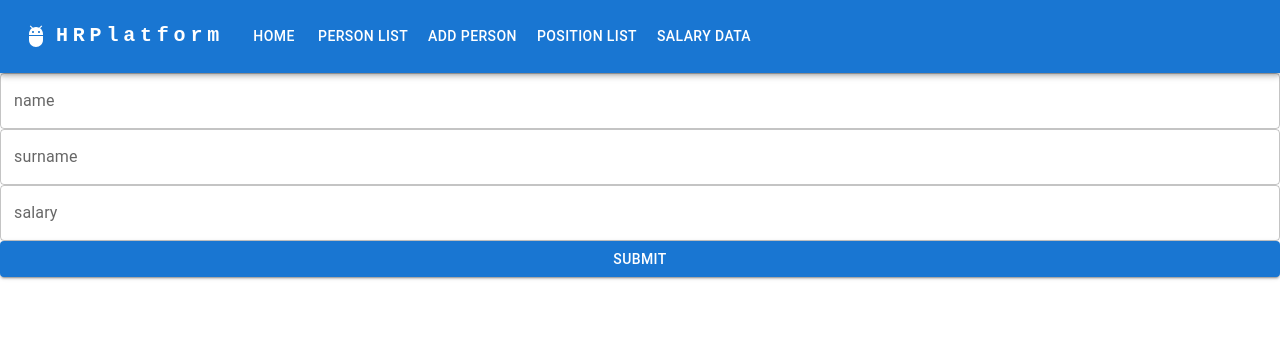
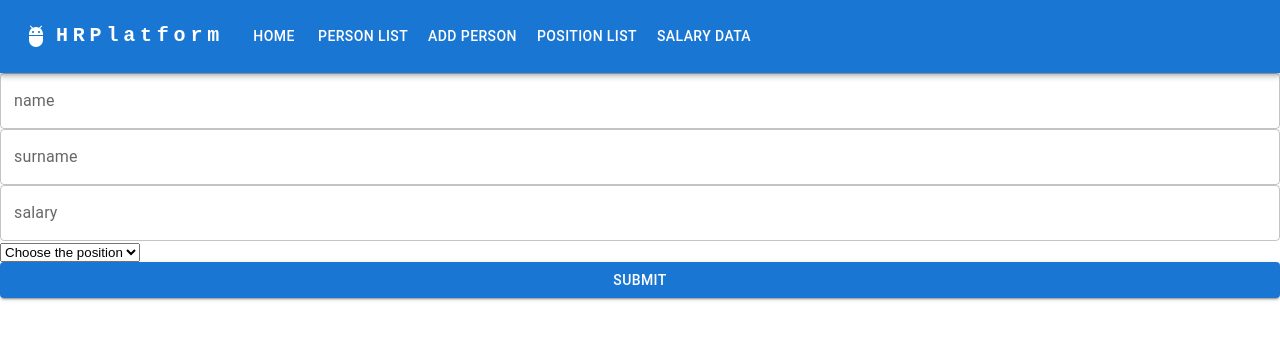
Before and after one commit to chimny/HRPlatformFrontEnd, a React (Create React App) app: page / in a window 1280 px wide. Shown: the top 340 px of the page. Built offline with nearby package versions, Linux system fonts and the light colour scheme.

Commit message:
strugling with select

```diff
--- a/src/App.tsx
+++ b/src/App.tsx
@@ -14,6 +14,7 @@ import {Navigation} from "./components/Navigation/Navigation";
 import {PersonList} from "./components/PersonList/PersonList";
 import {UpdatePersonForm} from "./components/Form/UpdatePersonForm";
 import {Formik} from "./components/Form/Formik";
+import {UpdatedPersonFormik} from "./components/Formik/UpdatedPersonFormik";
 
 
 
@@ -27,9 +28,9 @@ function App() {
           <Navigation/>
           <Routes>
               {/*@todo test route below*/}
-              <Route path='/' element={<Home/>}/>
+              <Route path='/' element={<UpdatedPersonFormik/>}/>
               <Route path='/personList' element={<PersonList/>}/>
-              <Route path='/personList/chosenPerson/:personID' element={<Formik/>}/>
+              <Route path='/personList/chosenPerson/:personID' element={<UpdatedPersonFormik/>}/>
               <Route path='/addPerson' element={<AddNewPersonForm/>}/>
               <Route path='/position-list' element={<PositionList/>}/>
               <Route path='/salary-data' element={<SalaryData/>}/>
--- /dev/null
+++ b/src/components/Formik/UpdatedPersonFormik.tsx
@@ -0,0 +1,116 @@
+import React from 'react';
+import ReactDOM from 'react-dom';
+import { useFormik,Field } from 'formik';
+import * as yup from 'yup';
+import {TextField, Button, FormControl, Select, InputLabel, MenuItem} from '@mui/material';
+
+
+
+
+
+
+
+
+const validationSchema = yup.object({
+    name: yup
+        .string()
+        .min(3, 'Name should include at least 3 signs!')
+        .max(50, 'Name length is maximum 50')
+        .required('name is required'),
+    surname: yup
+        .string()
+        .min(3, 'surname should include at least 3 signs!')
+        .max(50, 'surname length is maximum 50')
+        .required('surname is required'),
+    salary: yup
+        .number()
+        .min(1, 'salary should be at least 1')
+        .max(1000000, 'maximum salary is 1000000')
+        .required('surname is required'),
+});
+
+export const UpdatedPersonFormik = () => {
+    const formik = useFormik({
+        initialValues: {
+            name: '',
+            surname: '',
+            position: '',
+            salary: ''
+        },
+        validationSchema: validationSchema,
+        onSubmit: (values) => {
+            alert(JSON.stringify(values, null, 2));
+        },
+    });
+
+    return (
+        <div>
+            <form onSubmit={formik.handleSubmit}>
+                <TextField
+                    fullWidth
+                    id="name"
+                    name="name"
+                    label="name"
+                    value={formik.values.name}
+                    onChange={formik.handleChange}
+                    error={formik.touched.name && Boolean(formik.errors.name)}
+                    helperText={formik.touched.name && formik.errors.name}
+                />
+                <TextField
+                    fullWidth
+                    id="surname"
+                    name="surname"
+                    label="surname"
+                    value={formik.values.surname}
+                    onChange={formik.handleChange}
+                    error={formik.touched.surname && Boolean(formik.errors.surname)}
+                    helperText={formik.touched.surname && formik.errors.surname}
+                />
+                <TextField
+                    fullWidth
+                    id="salary"
+                    name="salary"
+                    label="salary"
+                    type="number"
+                    value={formik.values.salary}
+                    onChange={formik.handleChange}
+                    error={formik.touched.salary && Boolean(formik.errors.salary)}
+                    helperText={formik.touched.salary && formik.errors.salary}
+                />
+                {/*below manual select which works*/}
+                <select
+                    name="position"
+                    value={formik.values.position}
+                    onChange={formik.handleChange}
+                    // onBlur={handleBlur}
+                    // style={{ display: "block" }}
+                >
+                    <option value="" label="Choose the position">
+                        Select a color{" "}
+                    </option>
+                    <option value="red" label="red">
+                        {" "}
+                        red
+                    </option>
+                    <option value="blue" label="blue">
+                        blue
+                    </option>
+
+                    <option value="green" label="green">
+                        green
+                    </option>
+                </select>
+
+                {/*start of material ui*/}
+
+
+
+
+                {/*end of material ui*/}
+                <Button color="primary" variant="contained" fullWidth type="submit">
+                    Submit
+                </Button>
+            </form>
+        </div>
+    );
+};
--- a/src/components/Home/Home.tsx
+++ b/src/components/Home/Home.tsx
@@ -1,13 +1,11 @@
-import {FormikContainer} from "../Formik/FormikContainer";
-import {FormikPersonForm} from "../Formik/FormikPersonForm";
+
 
 
 export const Home = ()=>{
 
     return (
-       // <h1>promoting content...</h1>
-       //  <FormikContainer/>
-        <FormikPersonForm/>
+       <h1>promoting content...</h1>
+
     )
 
 }
```
Also changed, not shown: src/components/Formik/FormikContainer.tsx (deleted, +0 -94 lines), src/components/Formik/FormikControl.tsx (deleted, +0 -30 lines), src/components/Formik/TextError.tsx (deleted, +0 -11 lines), src/components/Formik/fieldType/Input.tsx (deleted, +0 -30 lines), src/components/Formik/fieldType/Select.tsx (deleted, +0 -27 lines).
